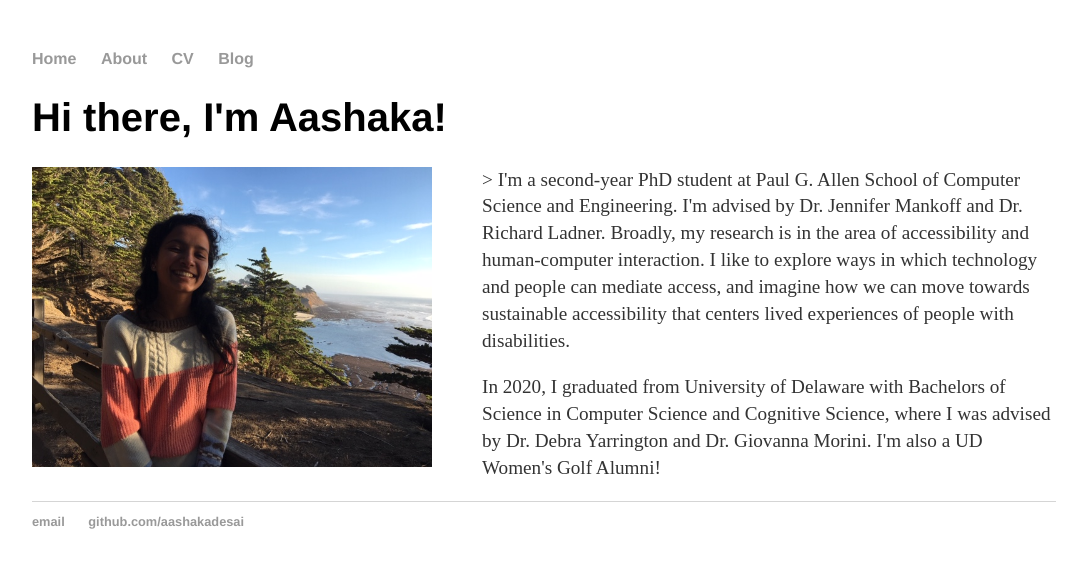
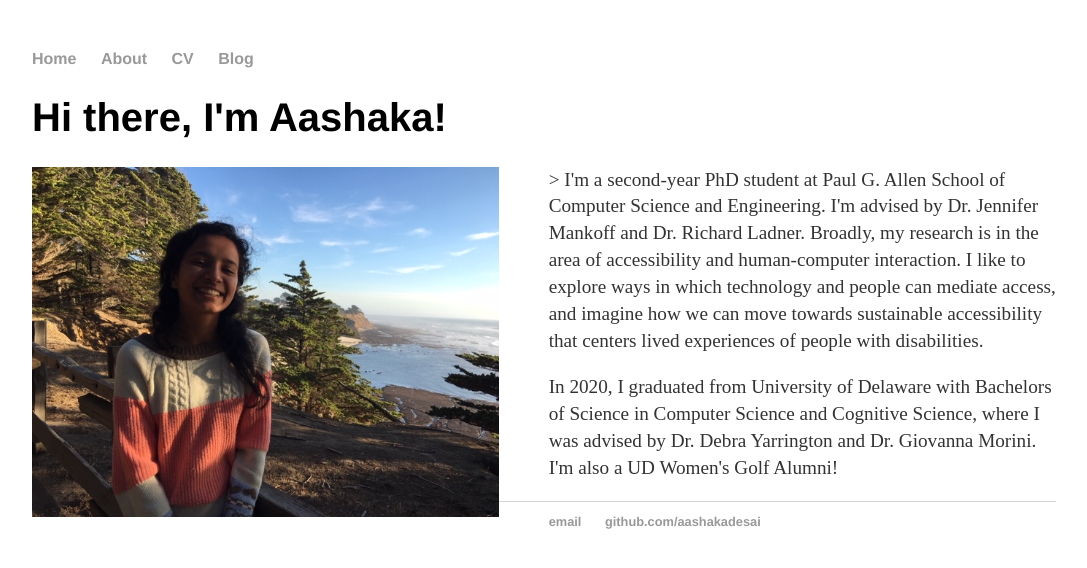
Before and after one commit to aashakadesai/aashakadesai.github.io, a Jekyll site: the page built from index.html, in a window 1280 px wide. Shown: the top 568 px of the page, without its empty margins (96-1183 px from the left). Built offline with Jekyll 4.4.1, drawn with Linux system fonts in a browser that asks for light colours.

Commit message:
Update index.html

```diff
--- a/index.html
+++ b/index.html
@@ -5,7 +5,7 @@
 <div class="blurb">
 
 	<h1>Hi there, I'm Aashaka!</h1>
-	<p>><img src="AashakaPicture.JPG" alt="Aashaka standing near cliffs at a beach, wearing a pink white and brown block sweater." style="float:left;height:300px;padding-right:50px"> I'm a second-year PhD student at Paul G. Allen School of Computer Science and Engineering. I'm advised by Dr. Jennifer Mankoff and Dr. Richard Ladner. Broadly, my research is in the area of accessibility and human-computer interaction. I like to explore ways in which technology and people can mediate access, and imagine how we can move towards sustainable accessibility that centers lived experiences of people with disabilities.</p>
+	<p>><img src="AashakaPicture.JPG" alt="Aashaka standing near cliffs at a beach, wearing a pink white and brown block sweater." style="float:left;height:350px;padding-right:50px"> I'm a second-year PhD student at Paul G. Allen School of Computer Science and Engineering. I'm advised by Dr. Jennifer Mankoff and Dr. Richard Ladner. Broadly, my research is in the area of accessibility and human-computer interaction. I like to explore ways in which technology and people can mediate access, and imagine how we can move towards sustainable accessibility that centers lived experiences of people with disabilities.</p>
 
 	<p>In 2020, I graduated from University of Delaware with Bachelors of Science in Computer Science and Cognitive Science, where I was advised by Dr. Debra Yarrington and Dr. Giovanna Morini. I'm also a UD Women's Golf Alumni!</p>
 </div><!-- /.blurb -->
```
